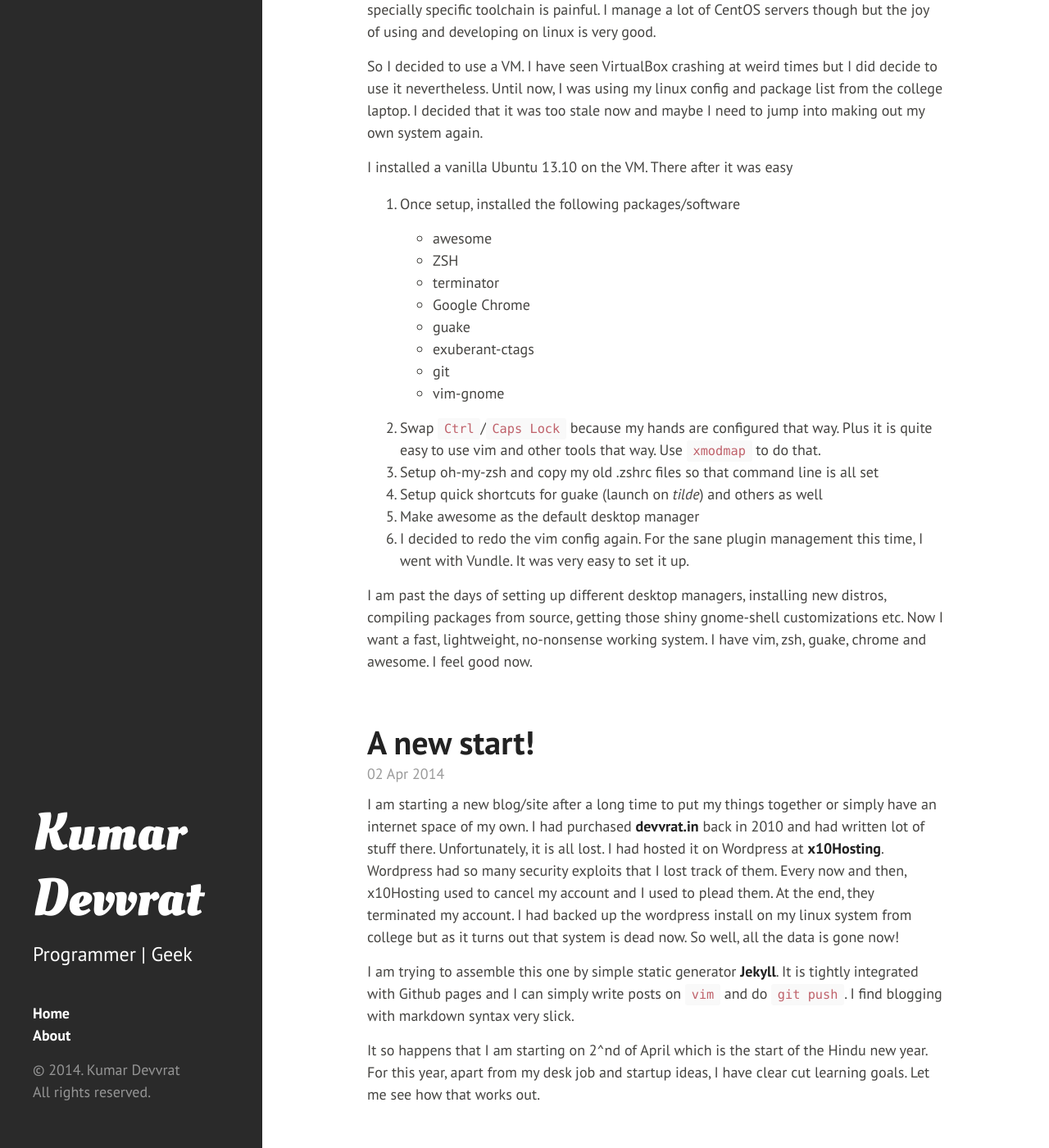
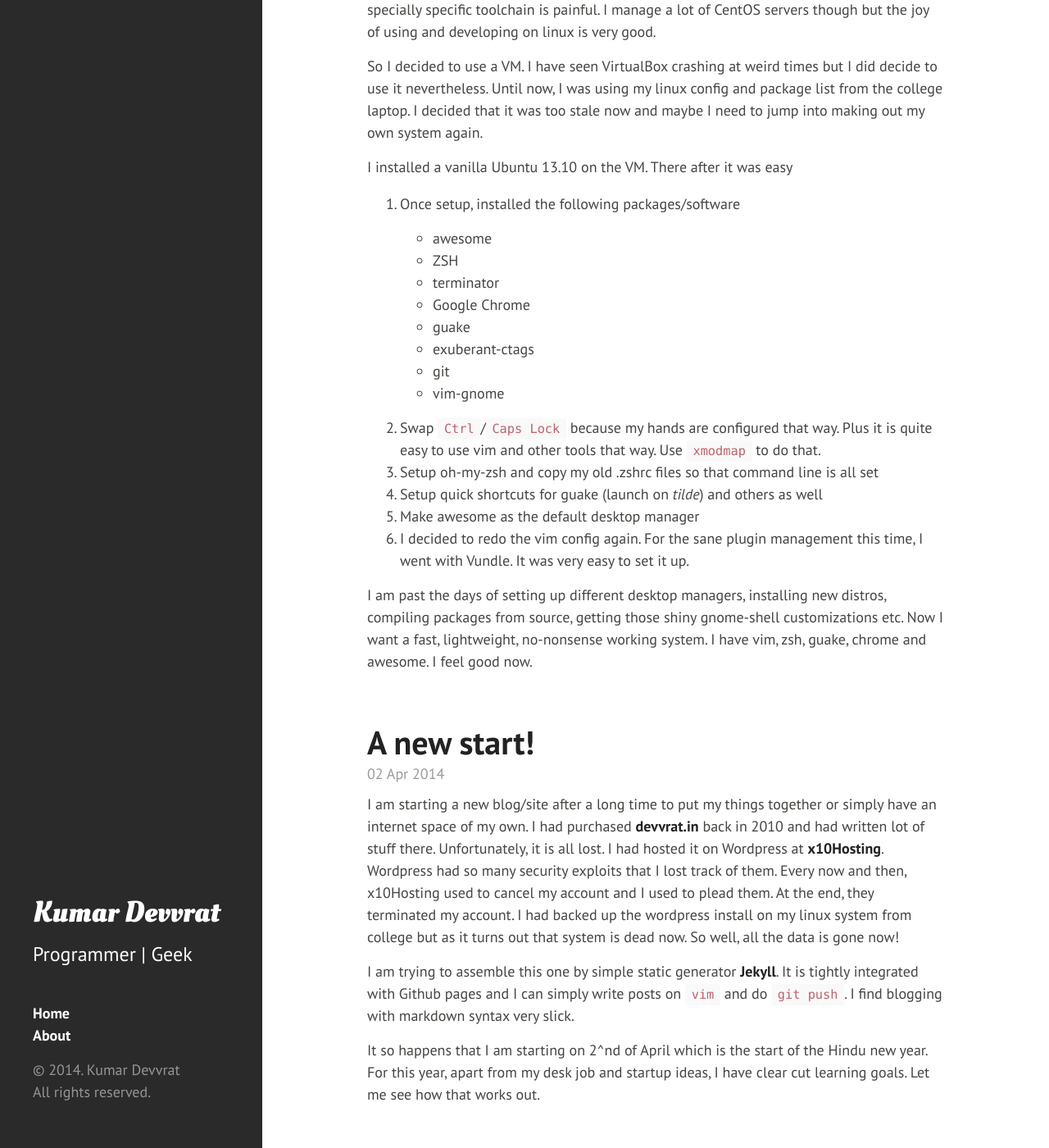
Before and after one commit to KumarDevvrat/kumardevvrat.github.io, a Jekyll site: the page built from index.html, in a window 1280 px wide and 1400 px high, scrolled down 230 px. Shown: the whole window at 82% size. Built offline with Jekyll 4.4.1, drawn with Linux system fonts in a browser that asks for light colours; Markdown is read by kramdown in place of the engine named in the settings; the list of posts is cut into pages by our own code.

Commit message:
Make small size text

```diff
--- a/public/css/hyde.css
+++ b/public/css/hyde.css
@@ -280,7 +280,7 @@ a:focus {
     left: 0;
   }
   .masthead h1 {
-    font-size: 64px;
+    font-size: 36px;
   }
   .colophon {
     margin-top: 40px;
```
